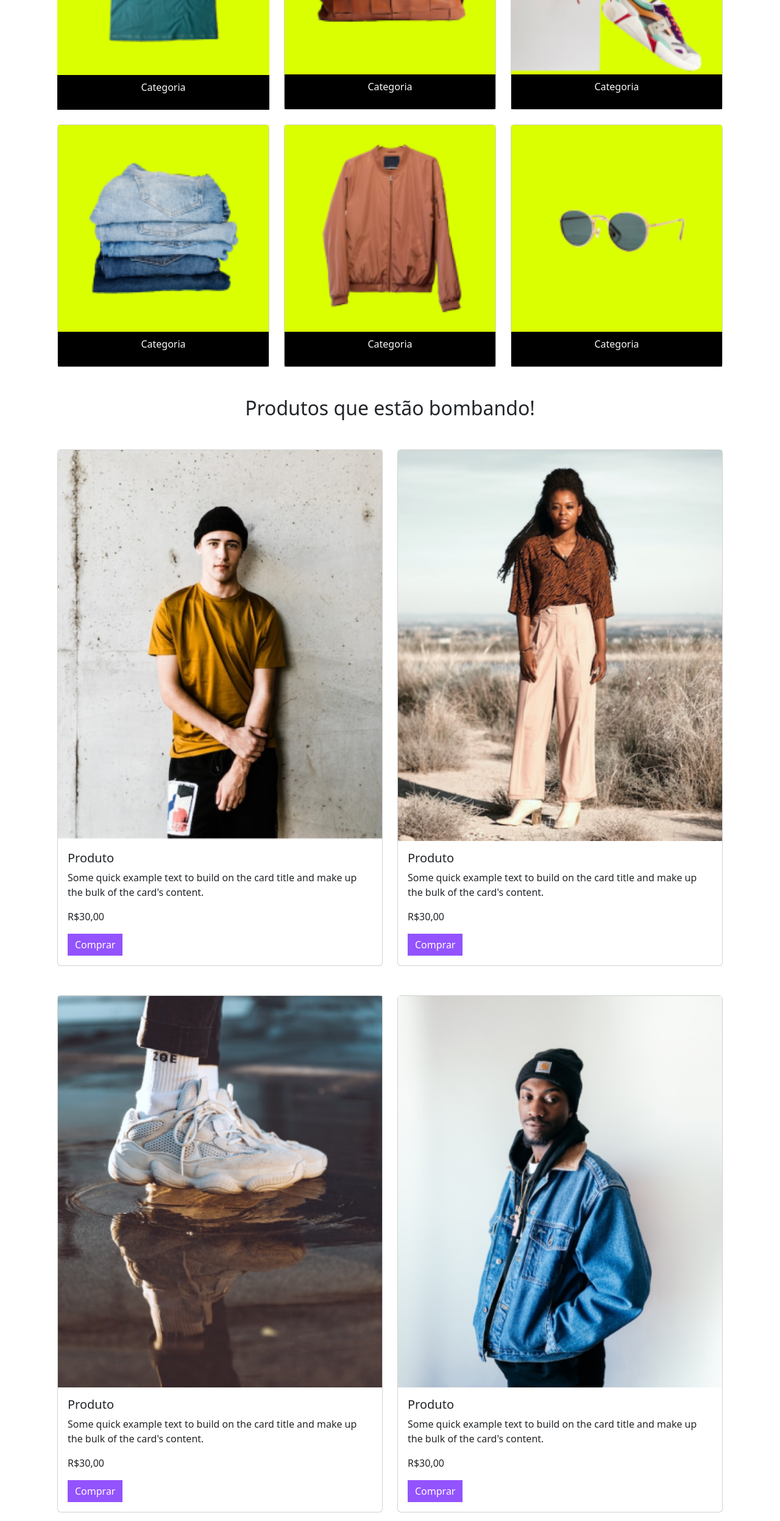
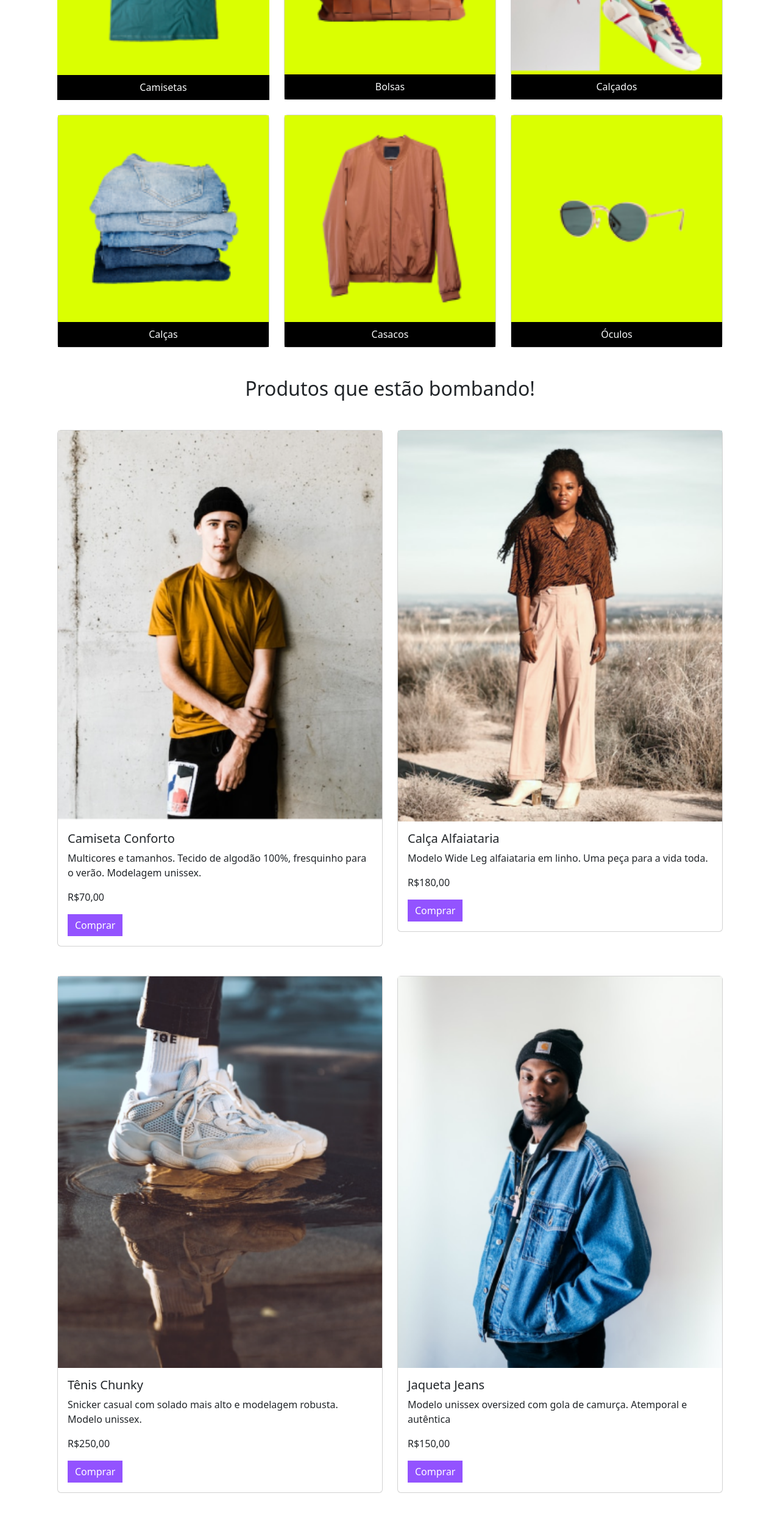
Before and after one commit to pedrooliveirape/meterora_1, a plain HTML site: page index.html in a window 1280 px wide. Shown: the part 780-3274 px from the top of the page at 61% size. Drawn offline with nearby package versions, Linux system fonts and the light colour scheme.

Commit message:
alterado os texto para as referências do figma

```diff
--- a/index.html
+++ b/index.html
@@ -8,9 +8,9 @@
     <link rel="shortcut icon" href="./assets/favicon.png" type="image/x-icon">
     <title>Meteora</title>
     <link rel="stylesheet" href="https://cdn.jsdelivr.net/npm/bootstrap-icons@1.10.5/font/bootstrap-icons.css">
-    <link rel="stylesheet" href="styles.css">
     <link href="https://cdn.jsdelivr.net/npm/bootstrap@5.3.0/dist/css/bootstrap.min.css" rel="stylesheet"
         integrity="sha384-9ndCyUaIbzAi2FUVXJi0CjmCapSmO7SnpJef0486qhLnuZ2cdeRhO02iuK6FUUVM" crossorigin="anonymous">
+    <link rel="stylesheet" href="styles.css">
 </head>
 
 <body>
@@ -124,7 +124,7 @@
                     <img class="d-none d-xl-block" src="./assets/Desktop/categorias/categoria-camiseta.png"
                         alt="Camisa masculina de manga de cor verde, com bolso, com detalhe vermelho.">
                     <div class="card-header bg-black text-light">
-                        <p class="text-center">Categoria</p>
+                        <p class="text-center card-text">Camisetas</p>
                     </div>
                 </div>
             </div>
@@ -139,7 +139,7 @@
                     <img class="d-none d-xl-block" src="./assets/Desktop/categorias/categoria-bolsa.png"
                         alt="Bolsa feminina em couro na cor marrom.">
                     <div class="card-header bg-black text-light">
-                        <p class="text-center">Categoria</p>
+                        <p class="text-center card-text">Bolsas</p>
                     </div>
                 </div>
             </div>
@@ -154,7 +154,7 @@
                     <img class="d-none d-xl-block" src="./assets/Desktop/categorias/categoria-calcados.png"
                         alt="Tênis esportivo branco em detalhes coloridos.">
                     <div class="card-header bg-black text-light">
-                        <p class="text-center">Categoria</p>
+                        <p class="text-center card-text">Calçados</p>
                     </div>
                 </div>
             </div>
@@ -169,7 +169,7 @@
                     <img class="d-none d-xl-block" src="./assets/Desktop/categorias/categoria-calcas.png"
                         alt="Calças jeans em tons de azul empilhadas umas sobre as outras.">
                     <div class="card-header bg-black text-light">
-                        <p class="text-center">Categoria</p>
+                        <p class="text-center card-text">Calças</p>
                     </div>
                 </div>
             </div>
@@ -184,7 +184,7 @@
                     <img class="d-none d-xl-block" src="./assets/Desktop/categorias/categoria-casacos.png"
                         alt="Jaqueta marrom.">
                     <div class="card-header bg-black text-light">
-                        <p class="text-center">Categoria</p>
+                        <p class="text-center card-text">Casacos</p>
                     </div>
                 </div>
             </div>
@@ -199,7 +199,7 @@
                     <img class="d-none d-xl-block" src="./assets/Desktop/categorias/categoria-oculos.png"
                         alt="Óculos escuros de lentes redondas e armação dourada.">
                     <div class="card-header bg-black text-light">
-                        <p class="text-center">Categoria</p>
+                        <p class="text-center card-text">Óculos</p>
                     </div>
                 </div>
             </div>
@@ -217,10 +217,9 @@
                 <img class="d-none d-md-block d-xl-none" src="./assets/Tablet/produtos/camiseta.png" alt="Homem jovem vestido com uma camiseta marrom, calça preta e um gôrro preto encostado em uma parede cinza">
                 <img class="d-none d-xl-block" src="./assets/Desktop/produtos/camiseta.png" alt="Homem jovem vestido com uma camiseta marrom, calça preta e um gôrro preto encostado em uma parede cinza">
                 <div class="card-body">
-                    <h5 class="card-title">Produto</h5>
-                    <p class="card-text">Some quick example text to build on the card title and make up the bulk of the
-                        card's content.</p>
-                    <p>R$30,00</p>
+                    <h5 class="card-title">Camiseta Conforto</h5>
+                    <p class="card-text">Multicores e tamanhos. Tecido de algodão 100%, fresquinho para o verão. Modelagem unissex.</p>
+                    <p>R$70,00</p>
                     <a href="#" class="btn btn-primary botao-lilas rounded-0 border-0">Comprar</a>
                 </div>
             </div>
@@ -231,10 +230,9 @@
                 <img class="d-none d-md-block d-xl-none" src="./assets/Tablet/produtos/calca.png" alt="Mulher vestindo uma camisa marros e uma calça de alfaiataria clara numa paisagem desértica">
                 <img class="d-none d-xl-block" src="./assets/Desktop/produtos/calca.png" alt="Mulher vestindo uma camisa marros e uma calça de alfaiataria clara numa paisagem desértica">
                 <div class="card-body">
-                    <h5 class="card-title">Produto</h5>
-                    <p class="card-text">Some quick example text to build on the card title and make up the bulk of the
-                        card's content.</p>
-                    <p>R$30,00</p>
+                    <h5 class="card-title">Calça Alfaiataria</h5>
+                    <p class="card-text">Modelo Wide Leg alfaiataria em linho. Uma peça para a vida toda.</p>
+                    <p>R$180,00</p>
                     <a href="#" class="btn btn-primary botao-lilas rounded-0 border-0">Comprar</a>
                 </div>
             </div>
@@ -245,10 +243,9 @@
                 <img class="d-none d-md-block d-xl-none" src="./assets/Tablet/produtos/tenis.png" alt="Tênis branco pisando sobre uma pedra sobre uma lâmina de água.">
                 <img class="d-none d-xl-block" src="./assets/Desktop/produtos/tenis.png" alt="Tênis branco pisando sobre uma pedra sobre uma lâmina de água.">
                 <div class="card-body">
-                    <h5 class="card-title">Produto</h5>
-                    <p class="card-text">Some quick example text to build on the card title and make up the bulk of the
-                        card's content.</p>
-                    <p>R$30,00</p>
+                    <h5 class="card-title">Tênis Chunky</h5>
+                    <p class="card-text">Snicker casual com solado mais alto e modelagem robusta. Modelo unissex.</p>
+                    <p>R$250,00</p>
                     <a href="#" class="btn btn-primary botao-lilas rounded-0 border-0">Comprar</a>
                 </div>
             </div>
@@ -259,10 +256,9 @@
                 <img class="d-none d-md-block d-xl-none" src="./assets/Tablet/produtos/jaqueta-jeans.png" alt="Homem vestindo uma jaqueta jeans azul e um gôrro preto.">
                 <img class="d-none d-xl-block" src="./assets/Desktop/produtos/jaqueta-jeans.png" alt="Homem vestindo uma jaqueta jeans azul e um gôrro preto.">
                 <div class="card-body">
-                    <h5 class="card-title">Produto</h5>
-                    <p class="card-text">Some quick example text to build on the card title and make up the bulk of the
-                        card's content.</p>
-                    <p>R$30,00</p>
+                    <h5 class="card-title">Jaqueta Jeans</h5>
+                    <p class="card-text">Modelo unissex oversized com gola de camurça. Atemporal e autêntica</p>
+                    <p>R$150,00</p>
                     <a href="#" class="btn btn-primary botao-lilas rounded-0 border-0">Comprar</a>
                 </div>
             </div>
@@ -273,10 +269,9 @@
                 <img class="d-none d-md-block d-xl-none" src="./assets/Tablet/produtos/oculos.png" alt="Homem usando um óculos de armação arrendondada e camiseta branca.">
                 <img class="d-none d-xl-block" src="./assets/Desktop/produtos/oculos.png" alt="Homem usando um óculos de armação arrendondada e camiseta branca.">
                 <div class="card-body">
-                    <h5 class="card-title">Produto</h5>
-                    <p class="card-text">Some quick example text to build on the card title and make up the bulk of the
-                        card's content.</p>
-                    <p>R$30,00</p>
+                    <h5 class="card-title">Óculo Redondo</h5>
+                    <p class="card-text">Armação metálica em grafite com lentes arredondadas. Sem erro!</p>
+                    <p>R$120,00</p>
                     <a href="#" class="btn btn-primary botao-lilas rounded-0 border-0">Comprar</a>
                 </div>
             </div>
@@ -287,10 +282,9 @@
                 <img class="d-none d-md-block d-xl-none" src="./assets/Tablet/produtos/bolsa.png" alt="mulher segurando uma bolsa em couro marrom e vestindo uma calsa preta.">
                 <img class="d-none d-xl-block" src="./assets/Desktop/produtos/bolsa.png" alt="mulher segurando uma bolsa em couro marrom e vestindo uma calsa preta.">
                 <div class="card-body">
-                    <h5 class="card-title">Produto</h5>
-                    <p class="card-text">Some quick example text to build on the card title and make up the bulk of the
-                        card's content.</p>
-                    <p>R$30,00</p>
+                    <h5 class="card-title">Bolsa Coringa</h5>
+                    <p class="card-text">Bolsa camel em couro sintético de alta duração. Ideal para acompanhar você por uma vida!</p>
+                    <p>R$120,00</p>
                     <a href="#" class="btn btn-primary botao-lilas rounded-0 border-0">Comprar</a>
                 </div>
             </div>
@@ -327,11 +321,11 @@
 
     </section>
 
-    <form class="container border border-secundary m-3 p-3 text-center div-novidades mx-auto">
+    <form class="container border border-black m-3 p-3 text-center div-novidades mx-auto">
         <h5>Quer receber nossas novidades, promoções exclusivas e 10% OFF na primeira compra? Cadastre-se!</h5>
 
         <div class="input-group my-3">
-            <input type="email" class="form-control border-secundary rounded-0" placeholder="Digite seu e-mail"
+            <input type="email" class="form-control border-black rounded-0" placeholder="Digite seu e-mail"
                 aria-label="Digite seu e-mail" aria-describedby="button-addon2" />
             <button type="button" class="btn btn-primary botao-lilas rounded-0 border-0">Enviar</button>
         </div>
--- a/styles.css
+++ b/styles.css
@@ -15,7 +15,7 @@
 }
 
 .botao-lilas {
-    background-color: #9353FF !important;
+    background-color: #9353FF;
 }
 
 @media(min-width: 768px) {
```
